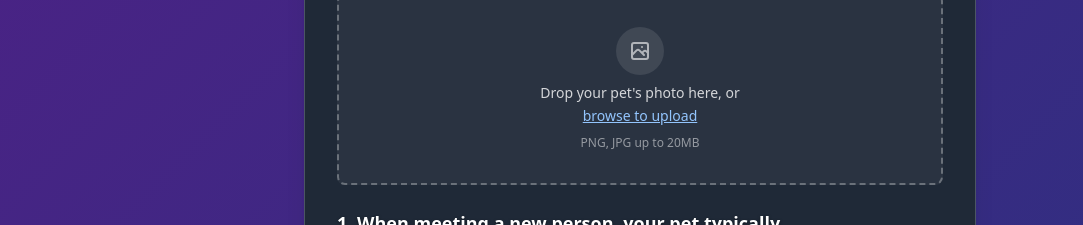
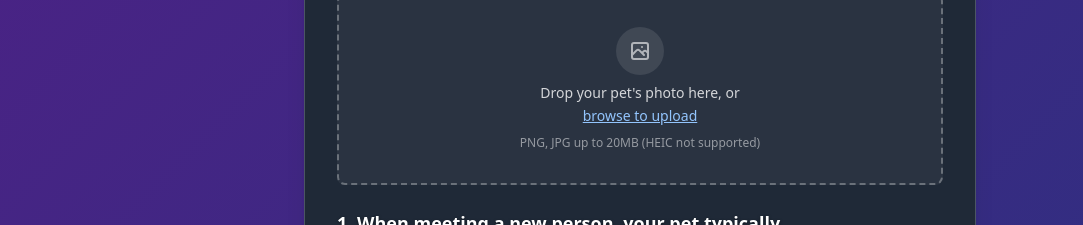
Before and after one commit to aadjones/cat-stats, a React (Vite) app: page / in a window 1280 px wide. Shown: the part 1000-1225 px from the top of the page, without its empty margins (0-1083 px from the left). Built offline with nearby package versions, Linux system fonts and the light colour scheme.

Commit message:
temporarily note that HEIC not supported

```diff
--- a/src/components/UI/PhotoUpload.tsx
+++ b/src/components/UI/PhotoUpload.tsx
@@ -57,6 +57,19 @@ export const PhotoUpload: React.FC<PhotoUploadProps> = ({
     async (file: File) => {
       if (!file.type.startsWith('image/')) {
         alert('Please select an image file.');
+        return;
+      }
+
+      // Check for HEIC files
+      if (
+        file.type === 'image/heic' ||
+        file.type === 'image/heif' ||
+        file.name.toLowerCase().endsWith('.heic') ||
+        file.name.toLowerCase().endsWith('.heif')
+      ) {
+        alert(
+          "HEIC files aren't supported yet. Please convert your photo to JPG or PNG first."
+        );
         return;
       }
 
@@ -204,7 +217,9 @@ export const PhotoUpload: React.FC<PhotoUploadProps> = ({
                 browse to upload
               </button>
             </div>
-            <p className="text-white/50 text-xs">PNG, JPG up to 20MB</p>
+            <p className="text-white/50 text-xs">
+              PNG, JPG up to 20MB (HEIC not supported)
+            </p>
           </div>
           <input
             ref={fileInputRef}
```
